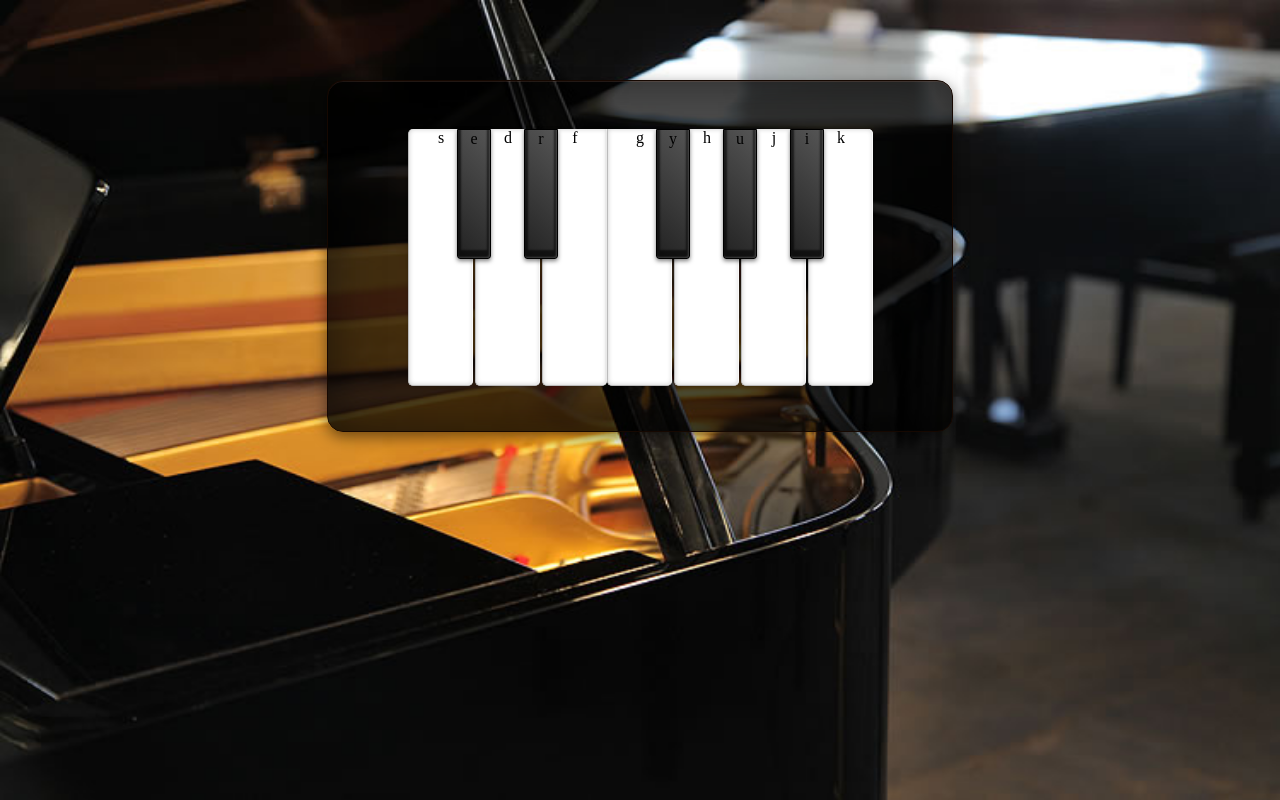
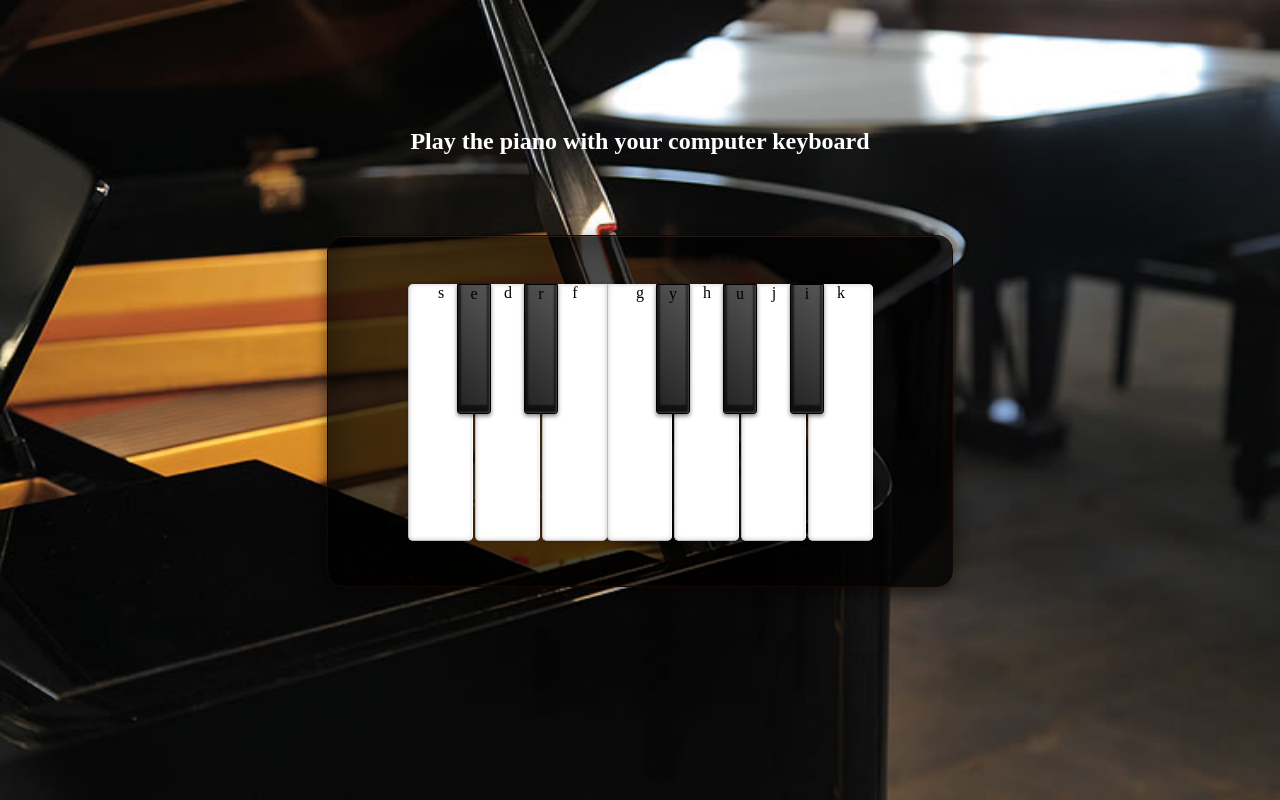
Before and after one commit to Lupiane/MyTakeOnJavaScript30, a plain HTML site: page Day1/index.html in a window 1280 px wide. Drawn offline with Linux system fonts and the light colour scheme.

Commit message:
added header

```diff
--- a/Day1/index.html
+++ b/Day1/index.html
@@ -6,6 +6,7 @@
   </head>
   <body>
     <div class="piano">
+          <h2>Play the piano with your computer keyboard</h2>
     <ul class="set">
       <li class="white e key" data-key="83">s</li>
       <li class="black ds key" data-key="69">e</li>
--- a/Day1/style.css
+++ b/Day1/style.css
@@ -6,6 +6,15 @@ body {
   margin:0;
   background:#222;
 }*/
+
+h2 {
+  color: white;
+  padding-top: 5em;
+}
+
+.piano {
+  text-align: center;
+}
 .set {
   background: rgba(0, 0, 0, 0.7);
 }
```
